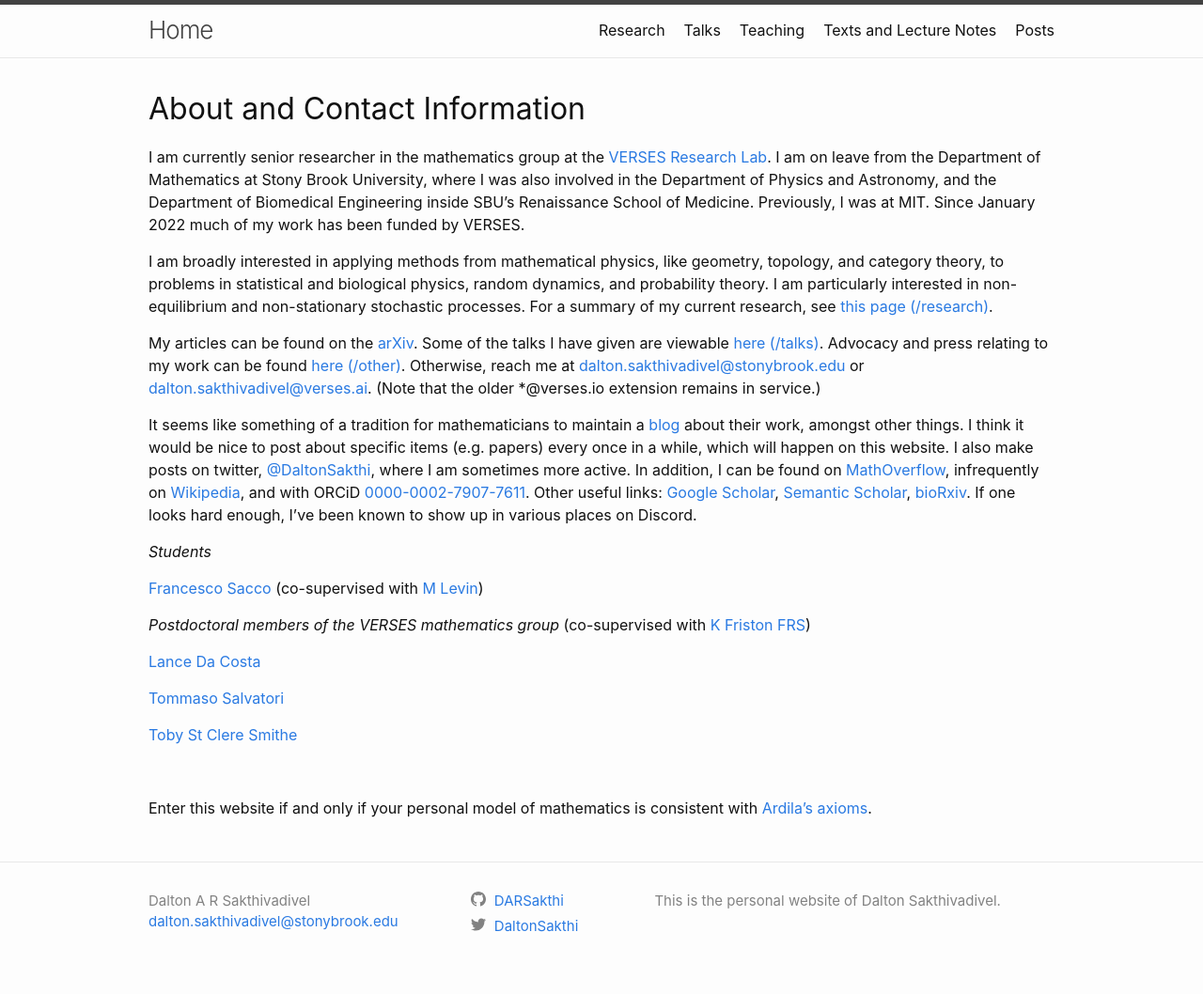
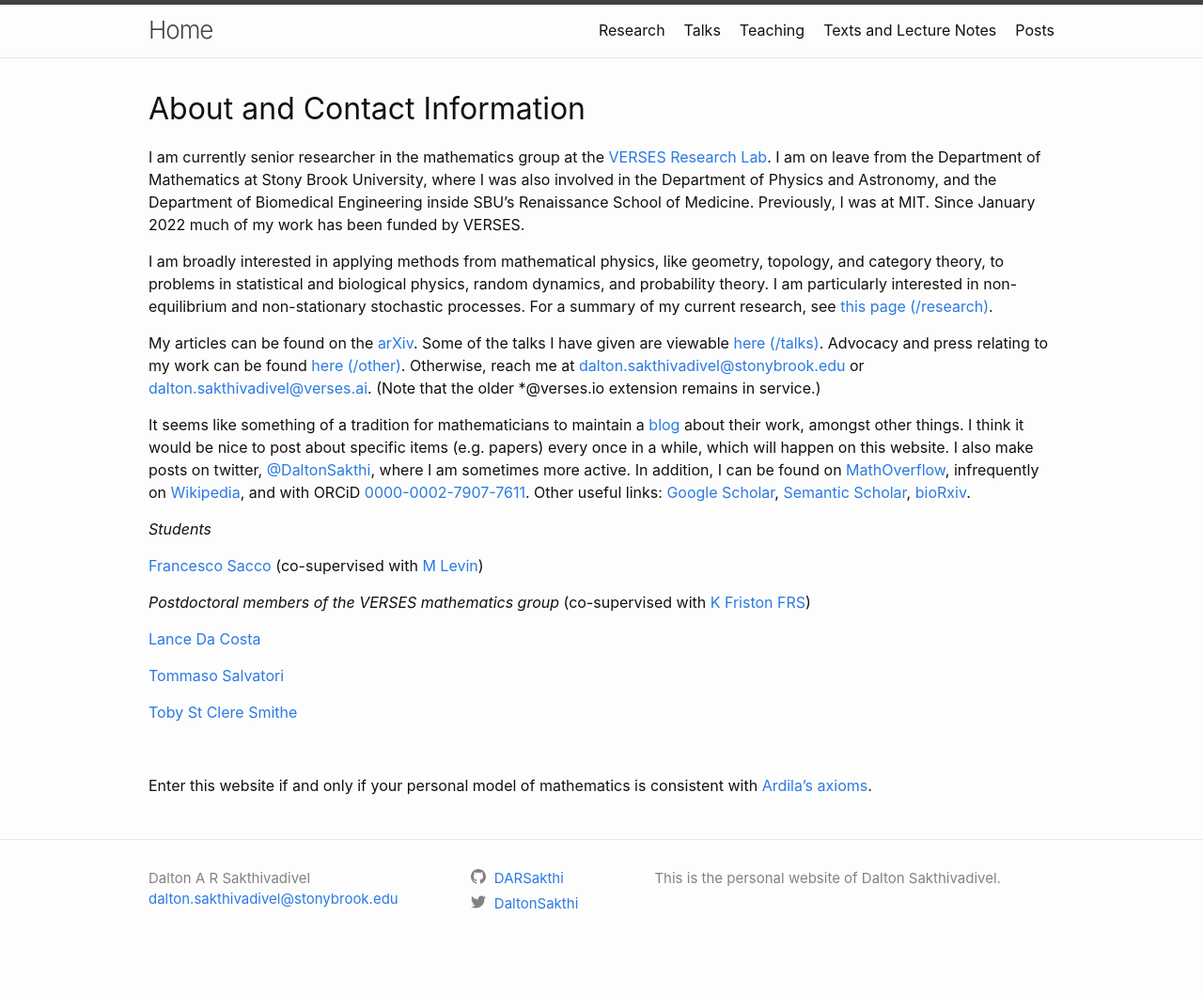
Before and after one commit to DARSakthi/DARSakthi.github.io, a Jekyll site: the page built from index.markdown, in a window 1280 px wide. Shown: the whole page at 94% size. Built offline with Jekyll 4.4.1, drawn with Linux system fonts in a browser that asks for light colours; after the commit the page ends 1034 px from its top, so only the background shows below that.

Commit message:
For brevity

```diff
--- a/index.markdown
+++ b/index.markdown
@@ -12,7 +12,7 @@ I am broadly interested in applying methods from mathematical physics, like geom
 
 My articles can be found on the [arXiv](https://arxiv.org/a/0000-0002-7907-7611.html). Some of the talks I have given are viewable [here (/talks)](https://darsakthi.github.io/talks). Advocacy and press relating to my work can be found [here (/other)](https://darsakthi.github.io/other/). Otherwise, reach me at [dalton.sakthivadivel@stonybrook.edu](mailto:dalton.sakthivadivel@stonybrook.edu) or [dalton.sakthivadivel@verses.ai](mailto:dalton.sakthivadivel@verses.ai). (Note that the older \*@verses.io extension remains in service.)
 
-It seems like something of a tradition for mathematicians to maintain a [blog](https://darsakthi.github.io/blog) about their work, amongst other things. I think it would be nice to post about specific items (e.g. papers) every once in a while, which will happen on this website. I also make posts on twitter, [@DaltonSakthi](https://twitter.com/DaltonSakthi), where I am sometimes more active. In addition, I can be found on [MathOverflow](https://mathoverflow.net/users/370636/dalton-a-r-sakthivadivel), infrequently on [Wikipedia](https://en.wikipedia.org/wiki/User:Dalton.sakthi), and with ORCiD [0000-0002-7907-7611](https://orcid.org/0000-0002-7907-7611). Other useful links: [Google Scholar](https://scholar.google.com/citations?user=mWJtfUUAAAAJ), [Semantic Scholar](https://www.semanticscholar.org/author/D.-A.-R.-Sakthivadivel/2047545652), [bioRxiv](https://www.biorxiv.org/search/author1%3ADalton%2BA%2BR%2BSakthivadivel%2B). If one looks hard enough, I've been known to show up in various places on Discord.
+It seems like something of a tradition for mathematicians to maintain a [blog](https://darsakthi.github.io/blog) about their work, amongst other things. I think it would be nice to post about specific items (e.g. papers) every once in a while, which will happen on this website. I also make posts on twitter, [@DaltonSakthi](https://twitter.com/DaltonSakthi), where I am sometimes more active. In addition, I can be found on [MathOverflow](https://mathoverflow.net/users/370636/dalton-a-r-sakthivadivel), infrequently on [Wikipedia](https://en.wikipedia.org/wiki/User:Dalton.sakthi), and with ORCiD [0000-0002-7907-7611](https://orcid.org/0000-0002-7907-7611). Other useful links: [Google Scholar](https://scholar.google.com/citations?user=mWJtfUUAAAAJ), [Semantic Scholar](https://www.semanticscholar.org/author/D.-A.-R.-Sakthivadivel/2047545652), [bioRxiv](https://www.biorxiv.org/search/author1%3ADalton%2BA%2BR%2BSakthivadivel%2B).
 
 _Students_
 
```
